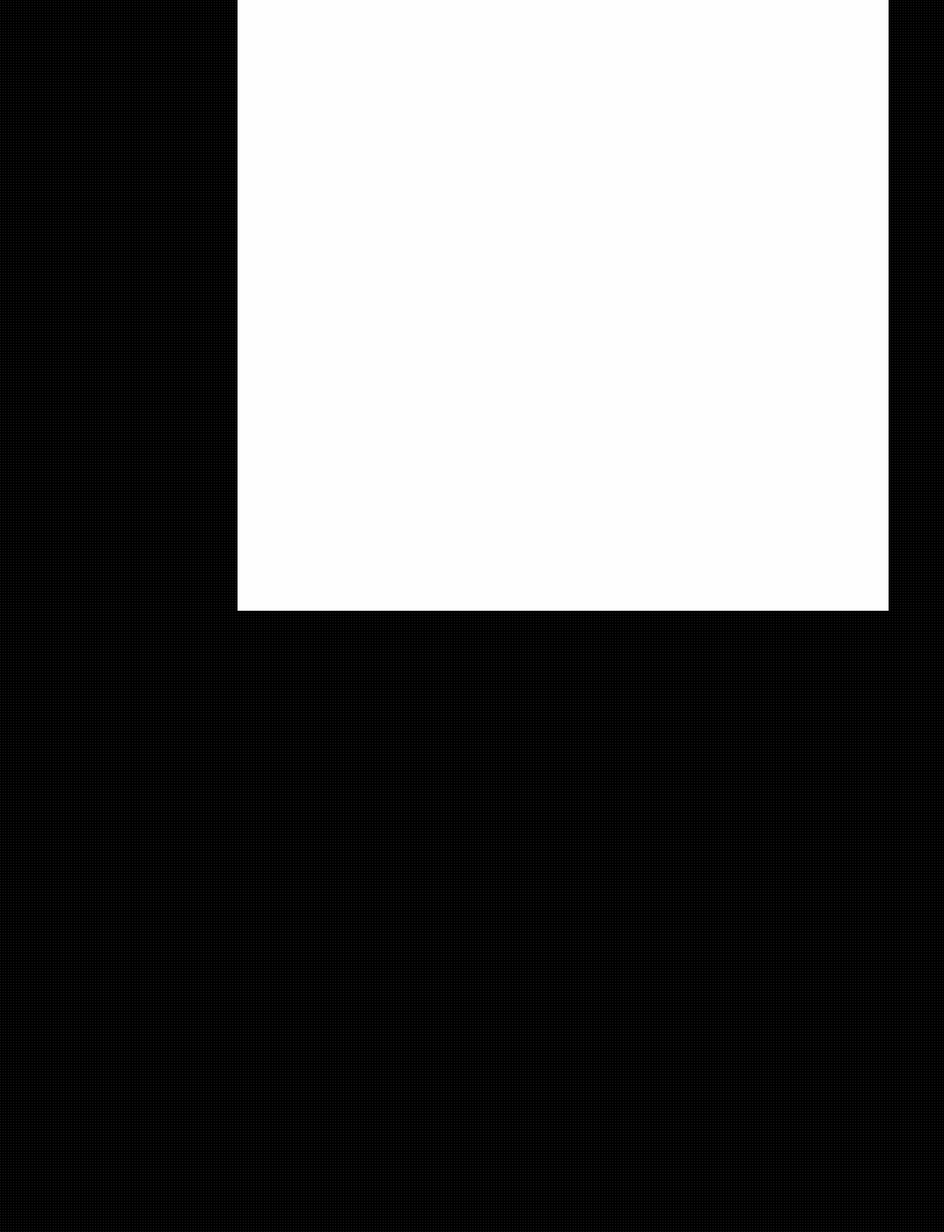
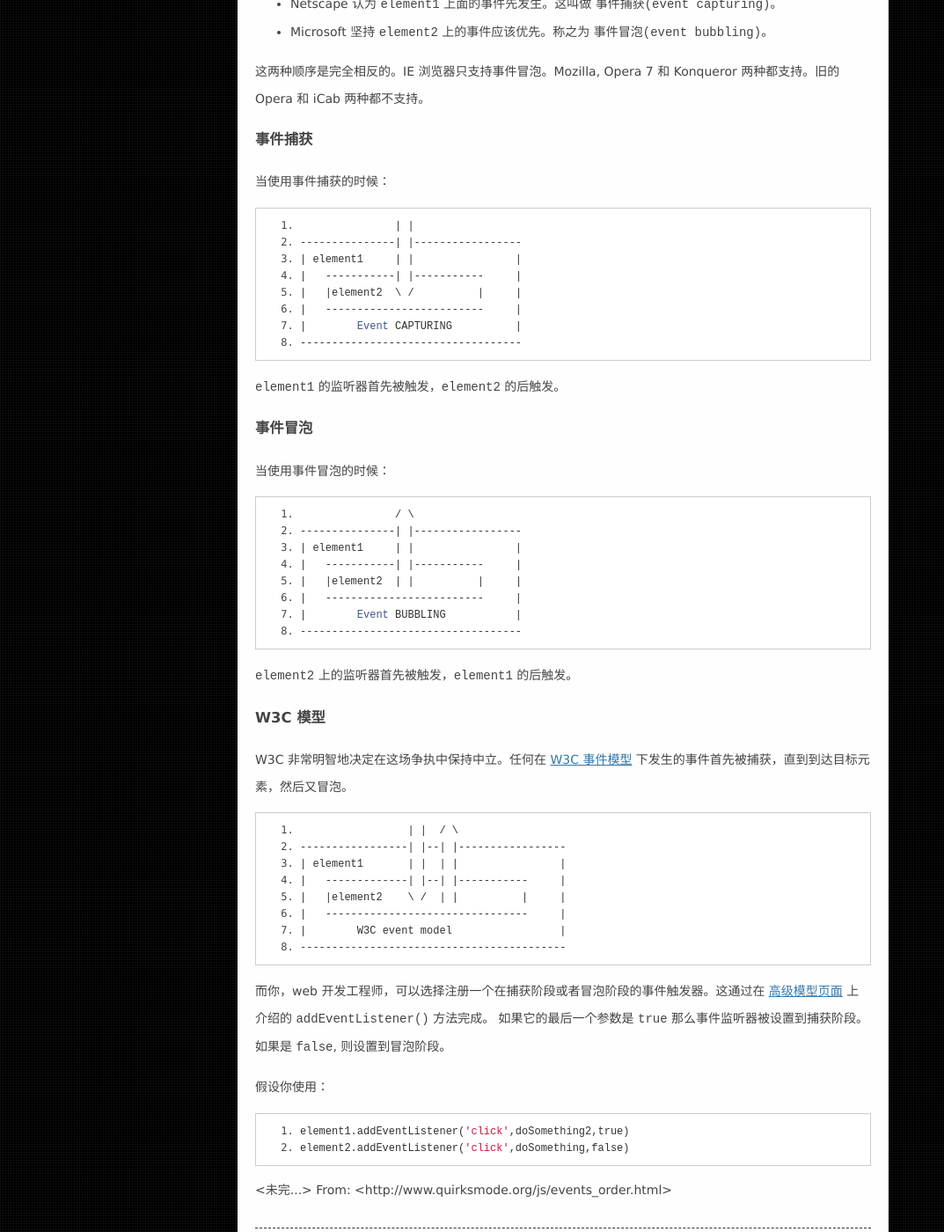
Before and after one commit to osrpt/osrpt.github.com, a Jekyll site: the page built from _posts/2015-05-10-events-order.md, in a window 1280 px wide and 1400 px high, scrolled down 662 px. Shown: the whole window at 88% size, without its empty margins (0-1073 px from the left). Built offline with Jekyll 4.4.1, drawn with Linux system fonts in a browser that asks for light colours; nearby versions of some CDN libraries; Markdown is read by kramdown in place of the engine named in the settings; comment, search, counter and statistics services are not loaded; some of the changed text lies outside the part shown.

Commit message:
begin translate

```diff
--- a/_posts/2015-05-10-events-order.md
+++ b/_posts/2015-05-10-events-order.md
@@ -7,4 +7,81 @@ tags:
 - translate
 ---
 
+在 [事件介绍](http://www.quirksmode.org/js/introevents.html) 那篇文章中我问了一个初看无法理解的问题：“如果一个元素和它的一个祖先元素监听同一个事件，哪一个会先被触发？” 毫无奇怪的是，这跟不同的浏览器有关。
+
+这个问题的基本信息很简单，建设你有个包含子元素的元素：
+
+    -----------------------------------
+    | element1                        |
+    |   -------------------------     |
+    |   |element2               |     |
+    |   -------------------------     |
+    |                                 |
+    -----------------------------------
+
+并且它们都有一个 `onClick` 事件监听器。如果用户点击了 `element2` 那么将在 `element1` 和 `element2` 上都触发一个点击事件。但是哪一个将会被先触发呢？哪一个监听器将首先执行呢？换句话说，就是事件的顺序是怎么样的。
+
+##两种模型
+
+毫不奇怪，在当时 Netscape 和 Microsoft 有着不同的看法：
+
++ Netscape 认为 `element1` 上面的事件先发生。这叫做 `事件捕获(event capturing)`。
++ Microsoft 坚持 `element2` 上的事件应该优先。称之为 `事件冒泡(event bubbling)`。
+
+这两种顺序是完全相反的。IE 浏览器只支持事件冒泡。Mozilla, Opera 7 和 Konqueror 两种都支持。旧的 Opera 和 iCab 两种都不支持。
+
+###事件捕获
+
+当使用事件捕获的时候：
+
+                   | |
+    ---------------| |-----------------
+    | element1     | |                |
+    |   -----------| |-----------     |
+    |   |element2  \ /          |     |
+    |   -------------------------     |
+    |        Event CAPTURING          |
+    -----------------------------------
+
+`element1` 的监听器首先被触发，`element2` 的后触发。
+
+###事件冒泡
+
+当使用事件冒泡的时候：
+
+                   / \
+    ---------------| |-----------------
+    | element1     | |                |
+    |   -----------| |-----------     |
+    |   |element2  | |          |     |
+    |   -------------------------     |
+    |        Event BUBBLING           |
+    -----------------------------------
+
+`element2` 上的监听器首先被触发，`element1` 的后触发。
+
+###W3C 模型
+
+W3C 非常明智地决定在这场争执中保持中立。任何在 [W3C 事件模型](http://www.w3.org/TR/2000/REC-DOM-Level-2-Events-20001113/) 下发生的事件首先被捕获，直到到达目标元素，然后又冒泡。
+
+                     | |  / \
+    -----------------| |--| |-----------------
+    | element1       | |  | |                |
+    |   -------------| |--| |-----------     |
+    |   |element2    \ /  | |          |     |
+    |   --------------------------------     |
+    |        W3C event model                 |
+    ------------------------------------------
+
+而你，web 开发工程师，可以选择注册一个在捕获阶段或者冒泡阶段的事件触发器。这通过在 [高级模型页面](http://www.quirksmode.org/js/events_advanced.html) 上介绍的 `addEventListener()` 方法完成。
+如果它的最后一个参数是 `true` 那么事件监听器被设置到捕获阶段。
+如果是 `false`, 则设置到冒泡阶段。
+
+假设你使用：
+
+    element1.addEventListener('click',doSomething2,true)
+    element2.addEventListener('click',doSomething,false)
+
+<未完...>
+
 From: <http://www.quirksmode.org/js/events_order.html>
```
